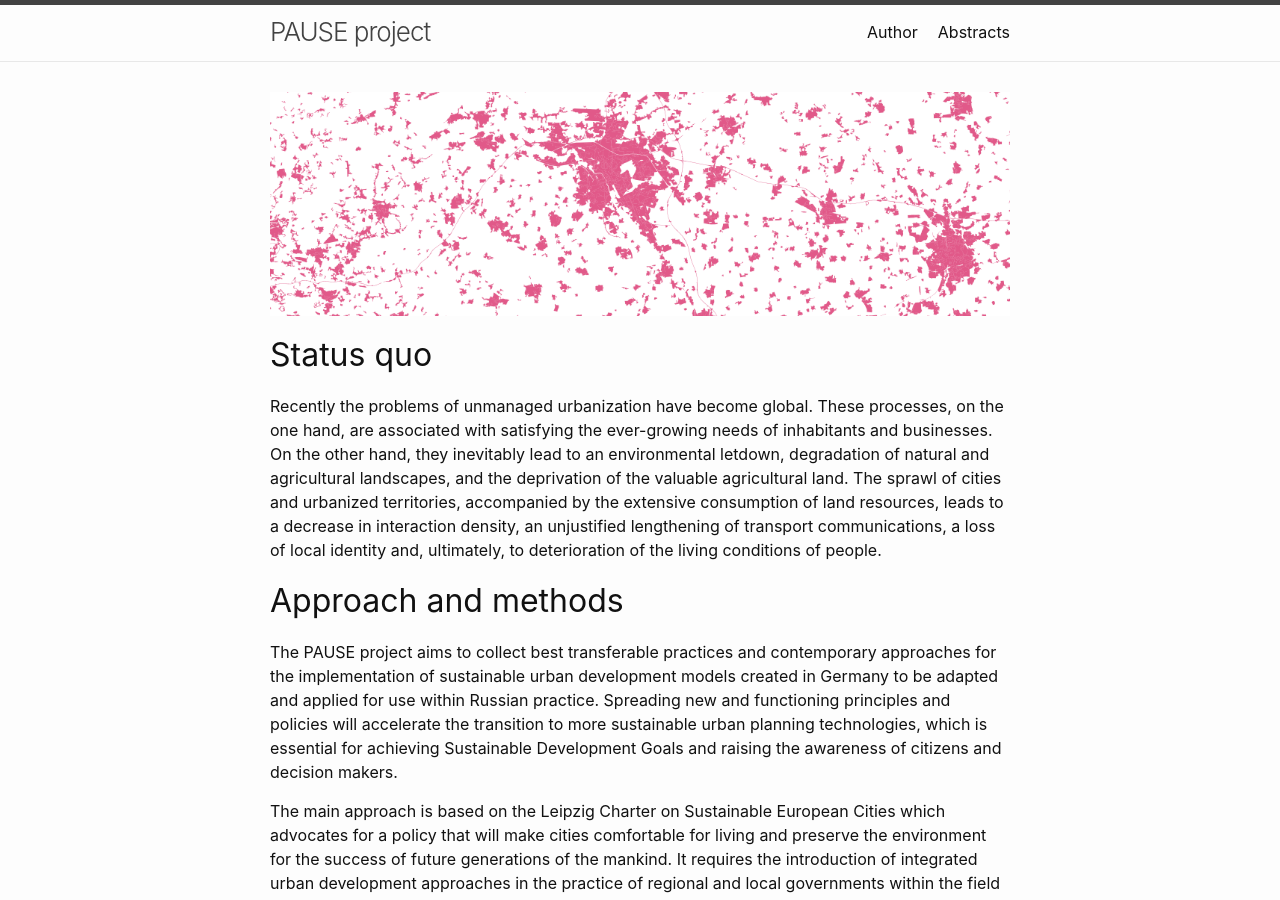
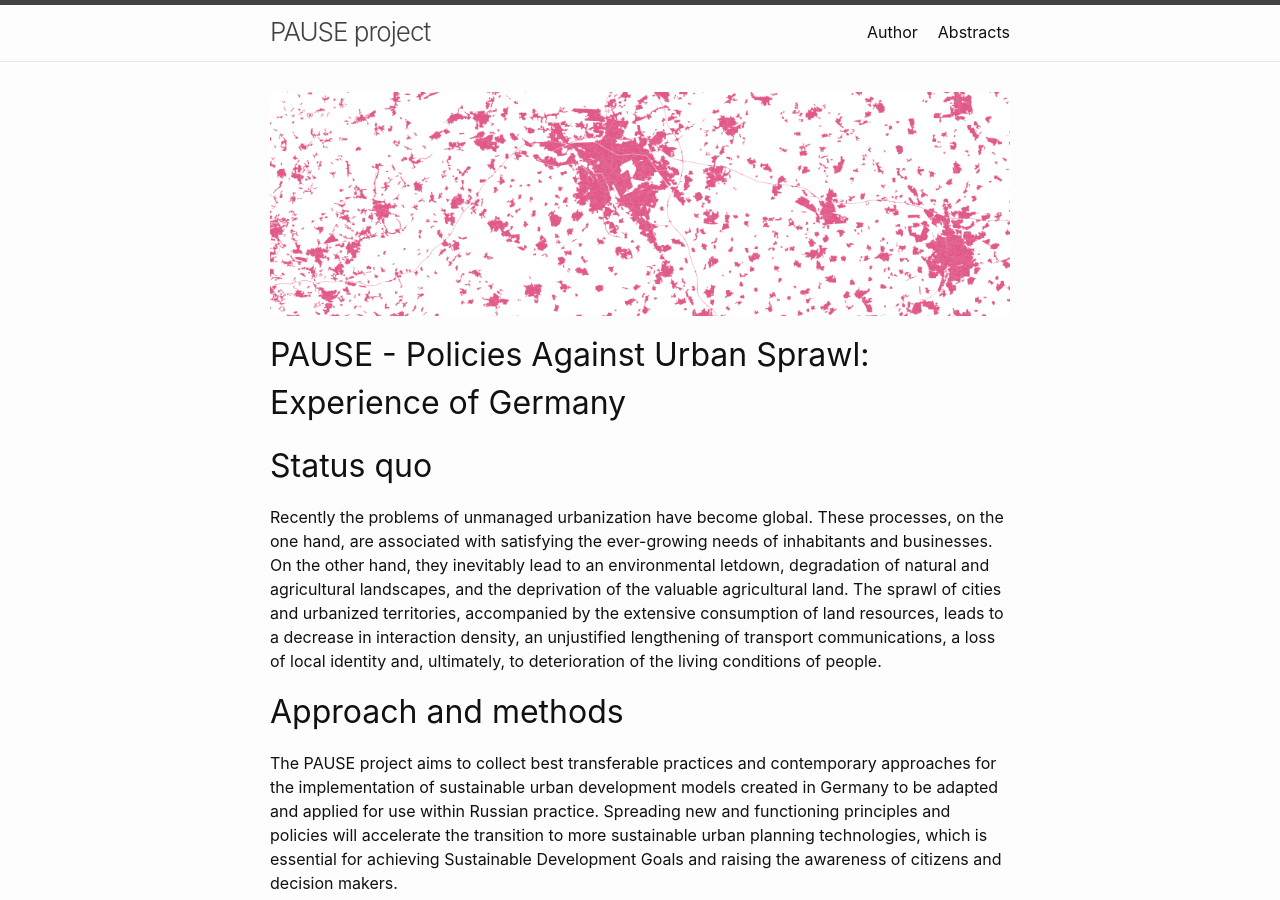
Before and after one commit to boikod/pause, a Jekyll site: the page built from index.md, in a window 1280 px wide and 900 px high. Built offline with Jekyll 4.4.1, drawn with Linux system fonts in a browser that asks for light colours.

Commit message:
Update index.md

```diff
--- a/index.md
+++ b/index.md
@@ -3,6 +3,9 @@ layout: page
 permalink: /
 ---
 ![header](/images/zersiedelung.png)
+
+## PAUSE - Policies Against Urban Sprawl: Experience of Germany
+
 ## Status quo
 Recently the problems of unmanaged urbanization have become global. These processes, on the one hand, are associated with satisfying the ever-growing needs of inhabitants and businesses. On the other hand, they inevitably lead to an environmental letdown, degradation of natural and agricultural landscapes, and the deprivation of the valuable agricultural land. The sprawl of cities and urbanized territories, accompanied by the extensive consumption of land resources, leads to a decrease in interaction density, an unjustified lengthening of transport communications, a loss of local identity and, ultimately, to deterioration of the living conditions of people.
 
```
